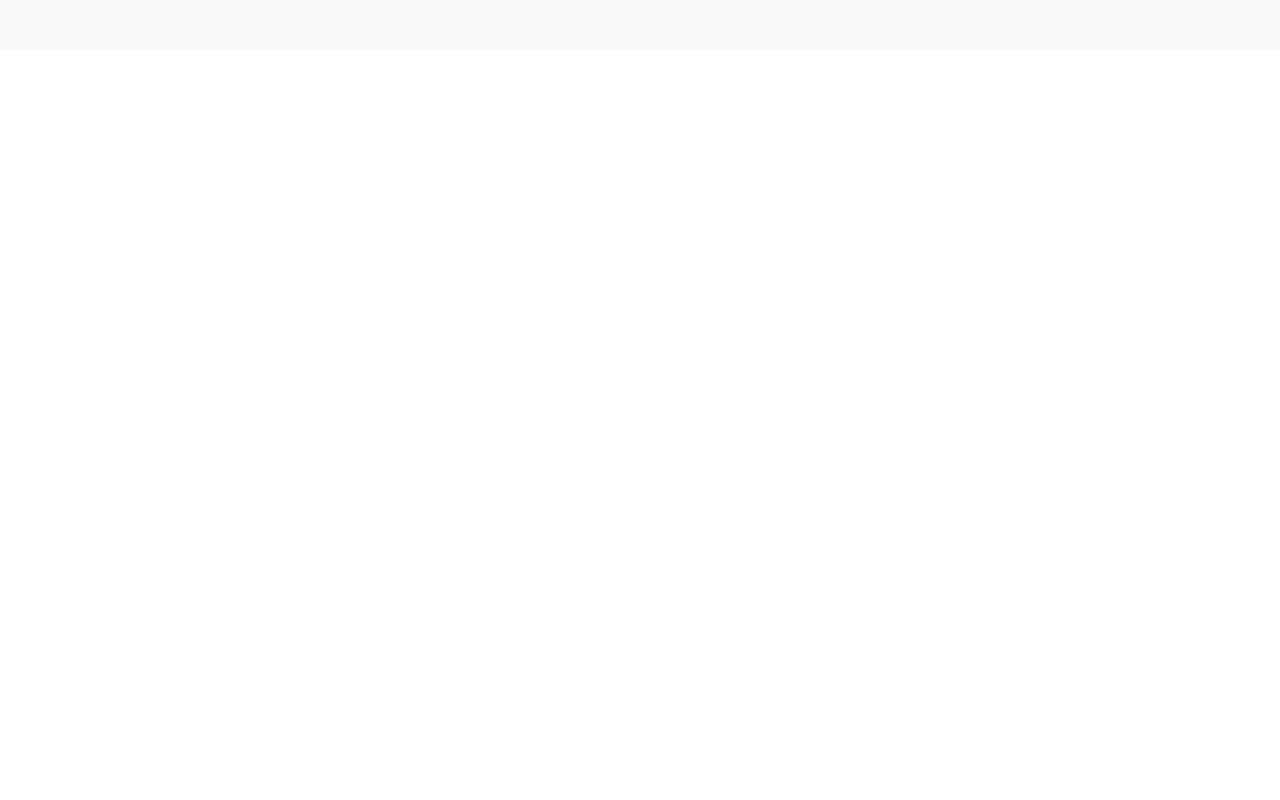
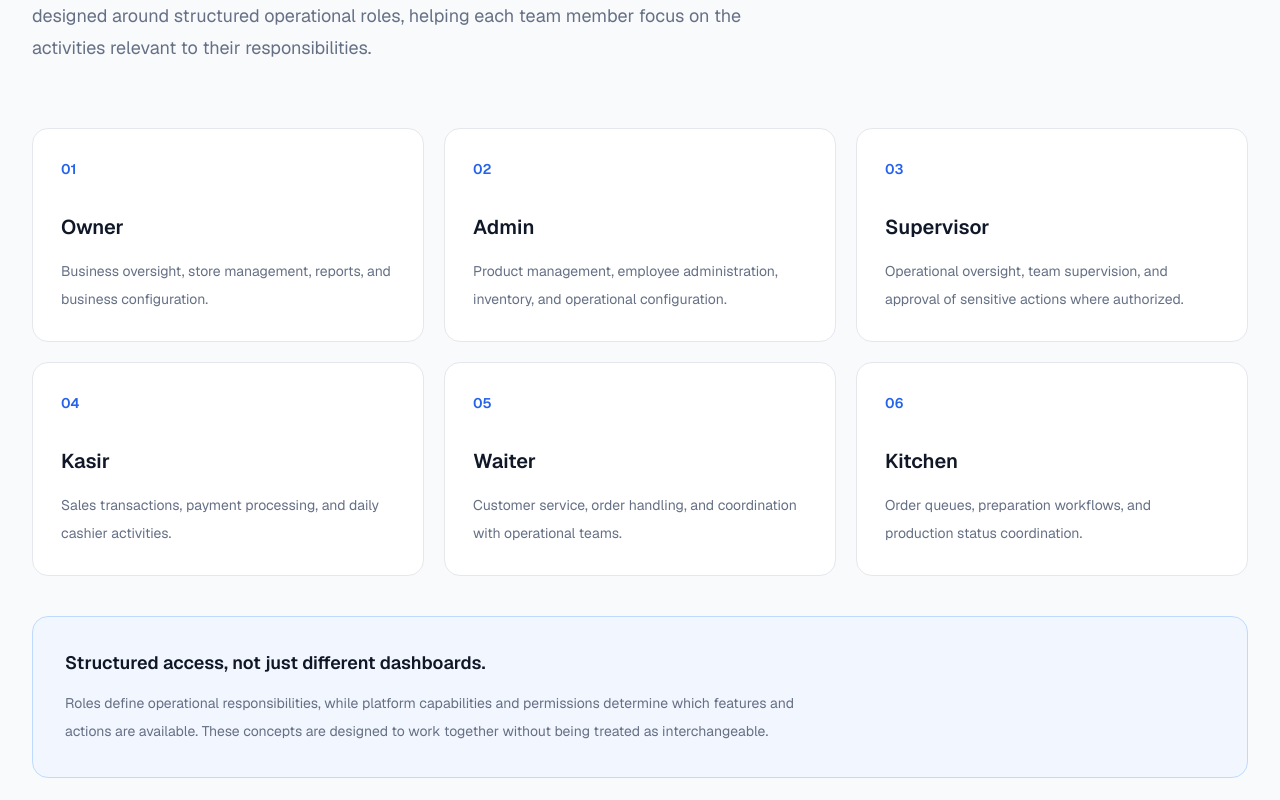
Before and after one commit to Youuzzi/Zirocraft-Official-Website, a Next.js app: page /products/ziropos/features in a window 1280 px wide. Shown: the part 2800-3600 px from the top of the page. Before the commit the page ends 2850 px from the top, so only its background shows below. Built offline with nearby package versions, Linux system fonts and the light colour scheme.

Commit message:
refactor(ziropos): update features page implementation

```diff
--- a/src/app/products/ziropos/features/page.tsx
+++ b/src/app/products/ziropos/features/page.tsx
@@ -217,6 +217,99 @@ export default function ZiroPOSFeaturesPage() {
           </div>
         </div>
       </section>
+
+      {/* Role-Based Team Management */}
+      <section className="bg-surface py-24 sm:py-32">
+        <div className="mx-auto max-w-7xl px-6 lg:px-8">
+          <div className="max-w-3xl">
+            <span className="text-sm font-semibold tracking-[0.16em] text-accent uppercase">
+              Role-Based Team Management
+            </span>
+
+            <h2 className="mt-5 text-3xl font-semibold tracking-tight text-foreground sm:text-4xl">
+              The right responsibilities for every team member.
+            </h2>
+
+            <p className="mt-6 text-lg leading-8 text-muted">
+              Business operations involve different people with different
+              responsibilities. ZiroPOS is designed around structured
+              operational roles, helping each team member focus on the
+              activities relevant to their responsibilities.
+            </p>
+          </div>
+
+          <div className="mt-16 grid gap-5 sm:grid-cols-2 lg:grid-cols-3">
+            {[
+              {
+                number: "01",
+                title: "Owner",
+                description:
+                  "Business oversight, store management, reports, and business configuration.",
+              },
+              {
+                number: "02",
+                title: "Admin",
+                description:
+                  "Product management, employee administration, inventory, and operational configuration.",
+              },
+              {
+                number: "03",
+                title: "Supervisor",
+                description:
+                  "Operational oversight, team supervision, and approval of sensitive actions where authorized.",
+              },
+              {
+                number: "04",
+                title: "Kasir",
+                description:
+                  "Sales transactions, payment processing, and daily cashier activities.",
+              },
+              {
+                number: "05",
+                title: "Waiter",
+                description:
+                  "Customer service, order handling, and coordination with operational teams.",
+              },
+              {
+                number: "06",
+                title: "Kitchen",
+                description:
+                  "Order queues, preparation workflows, and production status coordination.",
+              },
+            ].map((role) => (
+              <article
+                key={role.number}
+                className="rounded-2xl border border-border bg-white p-7 transition-all duration-300 hover:-translate-y-1 hover:border-blue-200 hover:shadow-md"
+              >
+                <span className="text-sm font-semibold text-accent">
+                  {role.number}
+                </span>
+
+                <h3 className="mt-8 text-xl font-semibold text-foreground">
+                  {role.title}
+                </h3>
+
+                <p className="mt-4 text-sm leading-7 text-muted">
+                  {role.description}
+                </p>
+              </article>
+            ))}
+          </div>
+
+          <div className="mt-10 rounded-2xl border border-blue-200 bg-blue-50/70 p-6 sm:p-8">
+            <h3 className="text-lg font-semibold text-foreground">
+              Structured access, not just different dashboards.
+            </h3>
+
+            <p className="mt-3 max-w-3xl text-sm leading-7 text-muted">
+              Roles define operational responsibilities, while platform
+              capabilities and permissions determine which features and actions
+              are available. These concepts are designed to work together
+              without being treated as interchangeable.
+            </p>
+          </div>
+        </div>
+      </section>
     </main>
   );
 }
```
